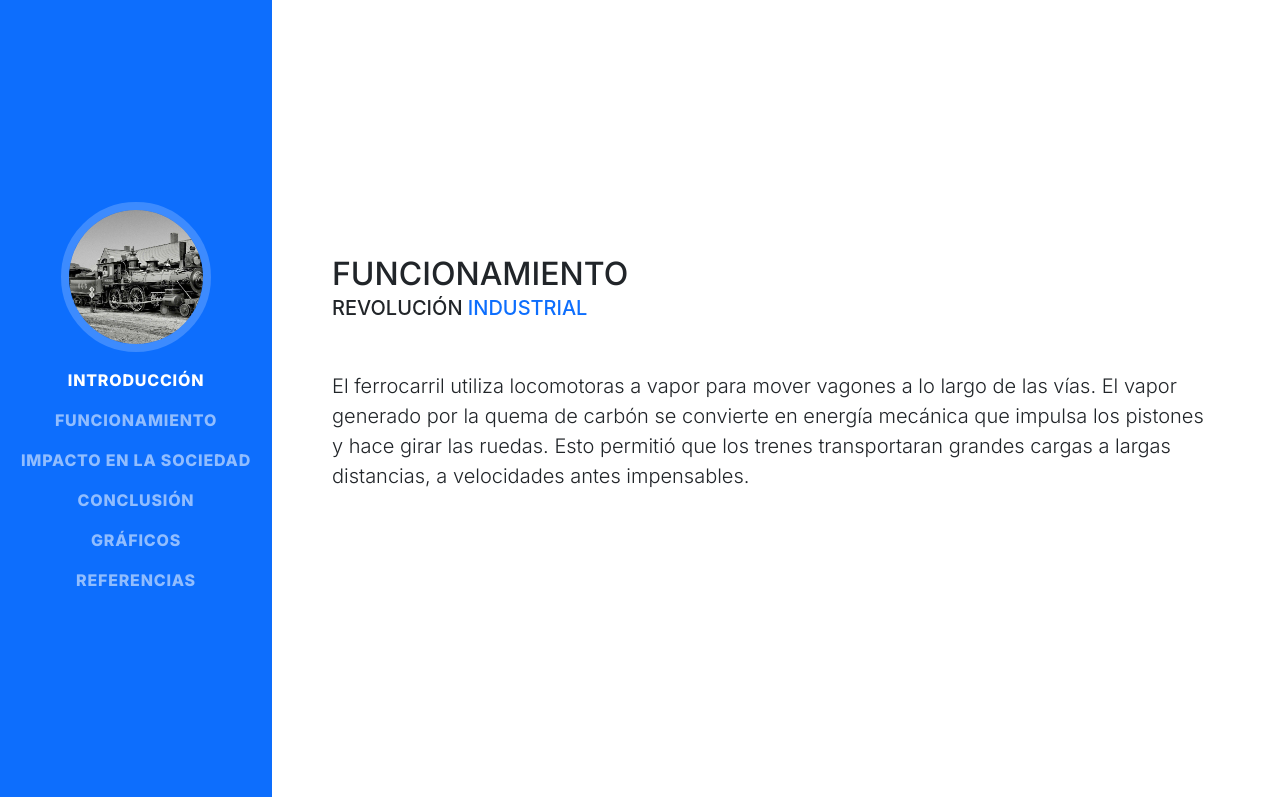
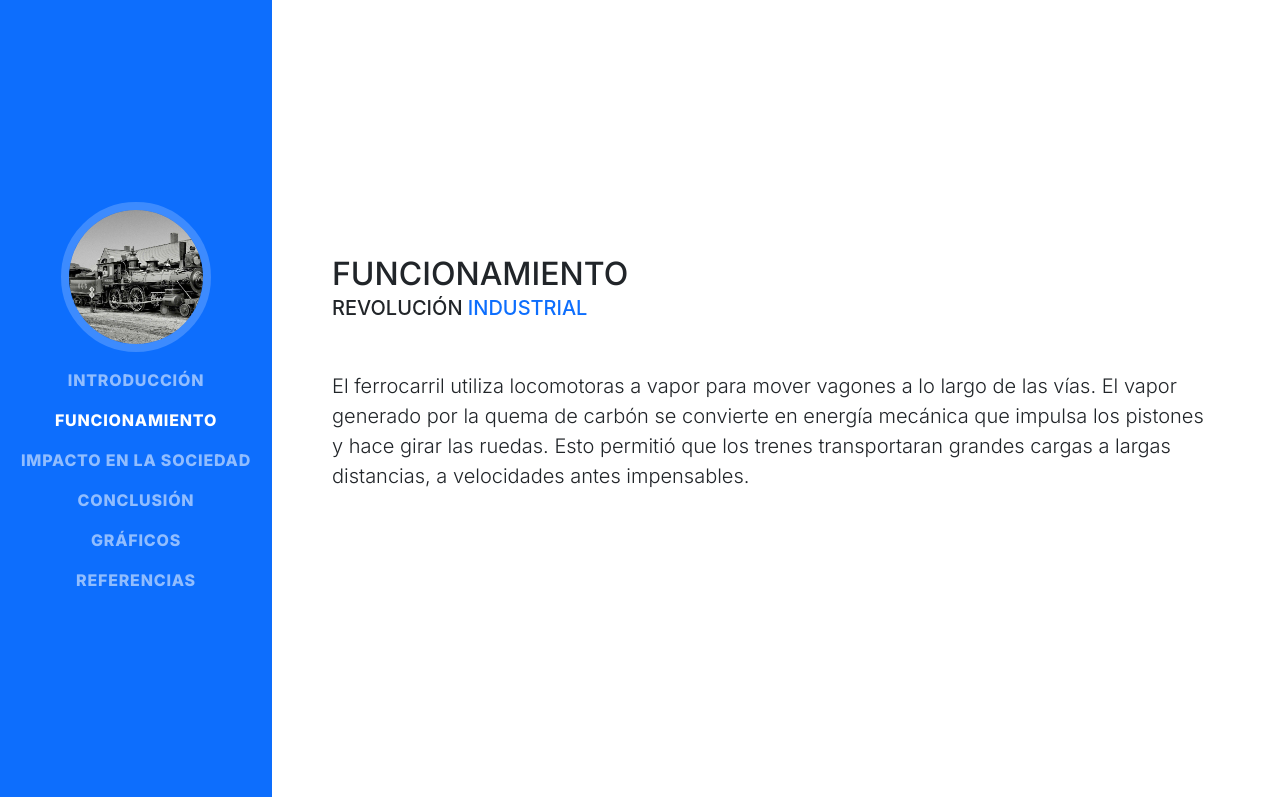
Before and after one commit to juanbolivar95/infografia, a plain HTML site: page index.html in a window 1280 px wide. Both pictures are taken after a click on the link "FUNCIONAMIENTO". Shown: the part 804-1601 px from the top of the page. Drawn offline with nearby package versions, Linux system fonts and the light colour scheme.

Commit message:
Se sube la infografia

```diff
--- /dev/null
+++ b/global.js
@@ -0,0 +1,12 @@
+let links = document.querySelectorAll('.nav-link');
+
+links.forEach(link => {
+    link.addEventListener('click', () => {
+
+        links.forEach(link => link.classList.remove('active'));
+
+        link.classList.add('active');
+
+        // console.log(link);
+    });
+});
--- a/index.html
+++ b/index.html
@@ -246,6 +246,7 @@
     <script src="https://cdn.jsdelivr.net/npm/bootstrap@5.3.3/dist/js/bootstrap.bundle.min.js"
         integrity="sha384-YvpcrYf0tY3lHB60NNkmXc5s9fDVZLESaAA55NDzOxhy9GkcIdslK1eN7N6jIeHz"
         crossorigin="anonymous"></script>
+        <script src="global.js"></script>
 </body>
 
 </html>
```
